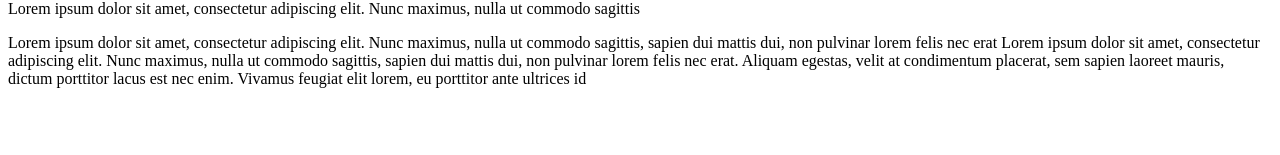
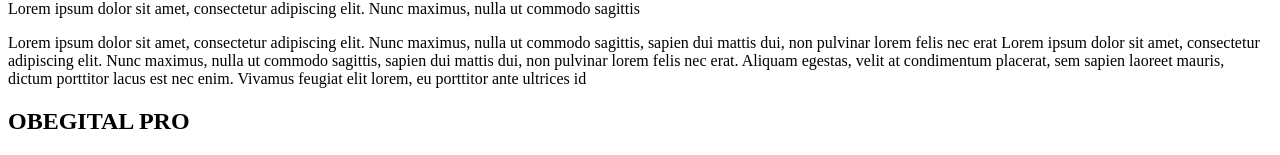
Before and after one commit to Hyemi-w/fedmind, a Symfony app: template website-skeleton/templates/home/index.html.twig in a window 1280 px wide. Shown: the part 1451-1606 px from the top of the page. Before the commit the page ends 1539 px from the top, so only its background shows below. Run offline with Twig, Linux system fonts and the light colour scheme; the template is opened without the code that fills it, so the values that code supplies are empty; some libraries are stand-ins or nearby versions.

Commit message:
title obegital pro done

```diff
--- a/website-skeleton/assets/css/app.scss
+++ b/website-skeleton/assets/css/app.scss
@@ -63,3 +63,9 @@ body {
         }
     }
 }
+
+.introduction-obegital-pro {
+    span {
+        font-weight: bold;
+    }
+}
--- a/website-skeleton/templates/home/index.html.twig
+++ b/website-skeleton/templates/home/index.html.twig
@@ -126,5 +126,10 @@
                     Vivamus feugiat elit lorem, eu porttitor ante ultrices id</p>
             </div>
         </div>
+        <div class="introduction-obegital-pro">
+            <h2 class="text-center mb-4 mt-4">OBEGITAL <span>PRO</span></h2>
+            <div class="row">
+            </div>
+        </div>
     </section>
 {% endblock %}
```
